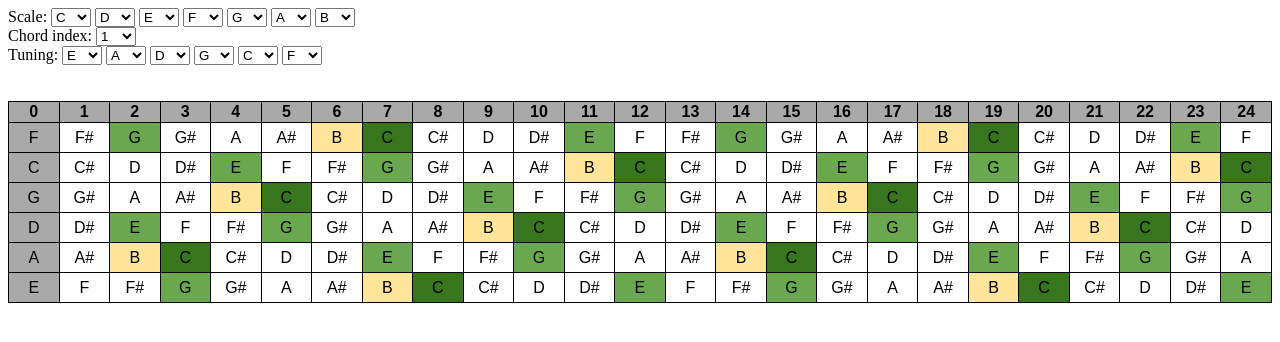
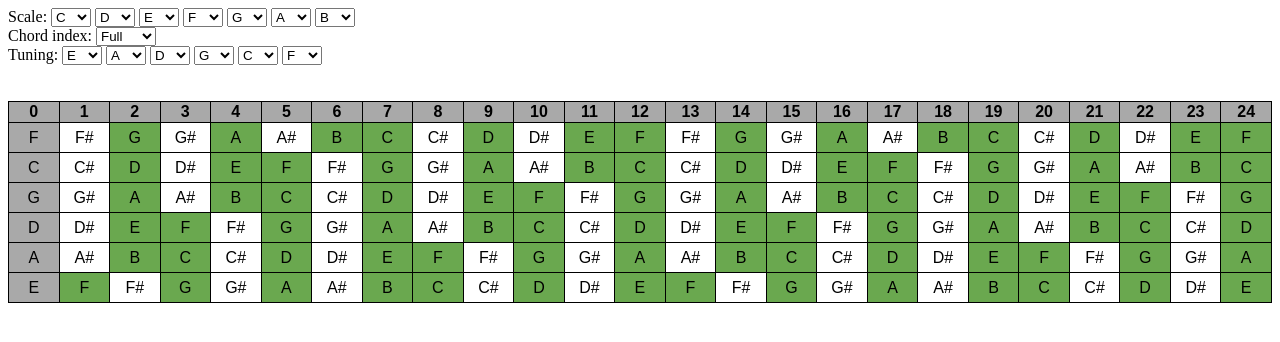
Before and after one commit to konrad-wywiol/freatboard, a website built with webpack: page index.html in a window 1280 px wide. Built offline with nearby package versions, Linux system fonts and the light colour scheme.

Commit message:
highlight-scale

```diff
--- a/index.html
+++ b/index.html
@@ -5,7 +5,7 @@
       width: 40px;
     }
     .chord-index {
-      width: 40px;
+      width: 60px;
     }
     .string-input {
       width: 40px;
@@ -117,6 +117,7 @@
     <div>
       Chord index:
       <select id="chord-index" class="chord-index" type="text" onchange="main()">
+        <option value="-1">Full</option>
         <option value="0">1</option>
         <option value="1">2</option>
         <option value="2">3</option>
--- a/package.json
+++ b/package.json
@@ -15,7 +15,8 @@
     "prettier": "^2.8.8",
     "ts-loader": "^9.4.4",
     "typescript": "^5.1.6",
-    "webpack": "^5.88.2"
+    "webpack": "^5.88.2",
+    "webpack-cli": "^5.1.4"
   },
   "eslintConfig": {
     "parser": "@typescript-eslint/parser",
--- a/src/generate.ts
+++ b/src/generate.ts
@@ -38,11 +38,12 @@ export const renderHtml = (fretboard: Note[][], highlight: number[][]) => {
     });
     table.appendChild(row);
   });
+
   const oldTable = document.getElementsByTagName('table');
-  console.log(oldTable);
+
   if (oldTable.length) {
-    //@ts-ignore
     oldTable[0].remove();
   }
+
   document.body.appendChild(table);
 };
--- a/src/hightlight.ts
+++ b/src/hightlight.ts
@@ -1,4 +1,7 @@
 import { Note } from './note';
 
-export const generateHighlight = (fretboard: Note[][], chord: Note[]) =>
+export const generateHighlightChord = (fretboard: Note[][], chord: Note[]) =>
   fretboard.map((string) => string.map((note) => chord.indexOf(note)));
+
+export const generateHighlightScale = (fretboard: Note[][], scale: Note[]) =>
+  fretboard.map((string) => string.map((note) => (scale.includes(note) ? 1 : -1)));
--- a/src/main.ts
+++ b/src/main.ts
@@ -1,7 +1,7 @@
 import { generateChords } from './chords';
 import { generateFretboard } from './fretboard';
 import { renderHtml } from './generate';
-import { generateHighlight } from './hightlight';
+import { generateHighlightChord, generateHighlightScale } from './hightlight';
 import { Note } from './note';
 
 declare global {
@@ -32,10 +32,12 @@ export const main = () => {
     document.getElementById('string1').value as Note,
   ];
   const chordIndex = Number(document.getElementById('chord-index').value);
+  const fretboard = generateFretboard(inputFretboard);
 
-  const fretboard = generateFretboard(inputFretboard);
-  const chords = generateChords(inputScale);
-  const highlight = generateHighlight(fretboard, chords[chordIndex]);
+  const highlight =
+    chordIndex === -1
+      ? generateHighlightScale(fretboard, inputScale)
+      : generateHighlightChord(fretboard, generateChords(inputScale)[chordIndex]);
 
   renderHtml(fretboard, highlight);
 };
```
Also changed, not shown: dist/bundle.js, 1 other file.
